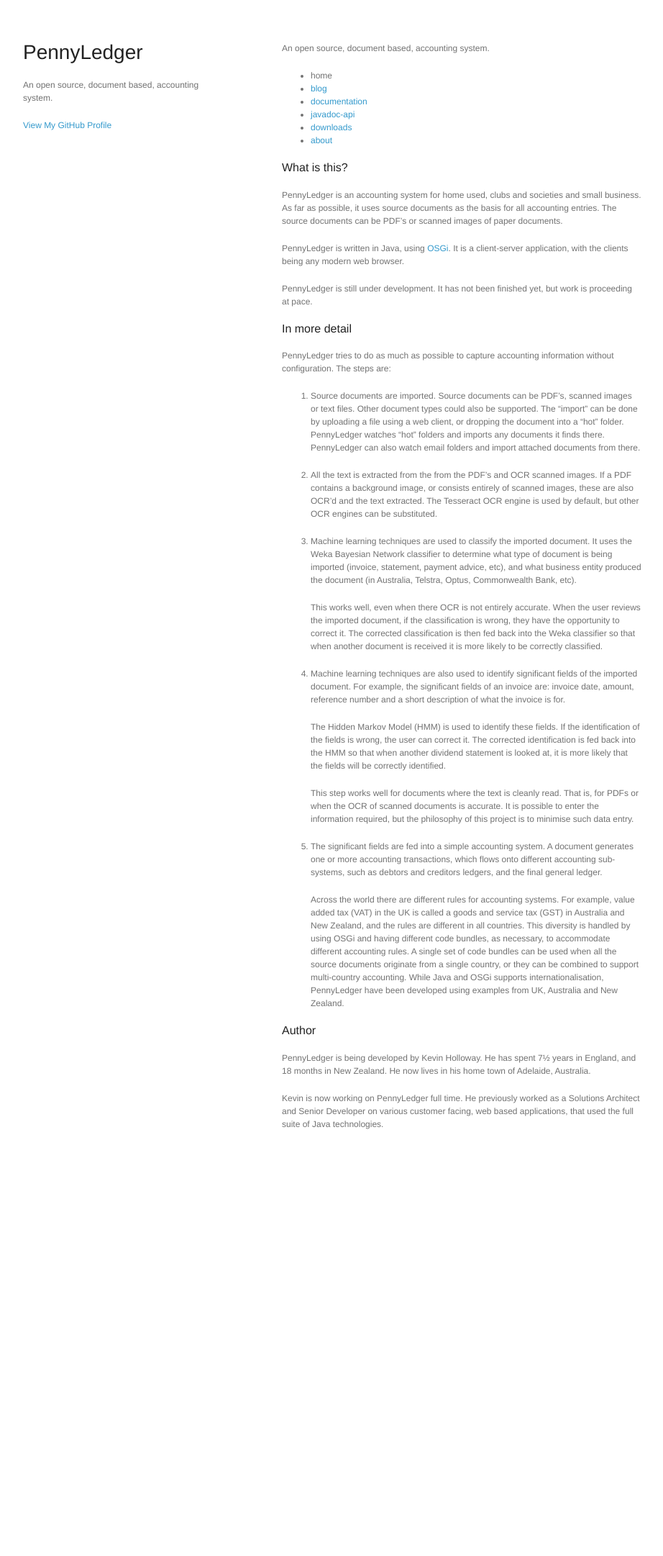
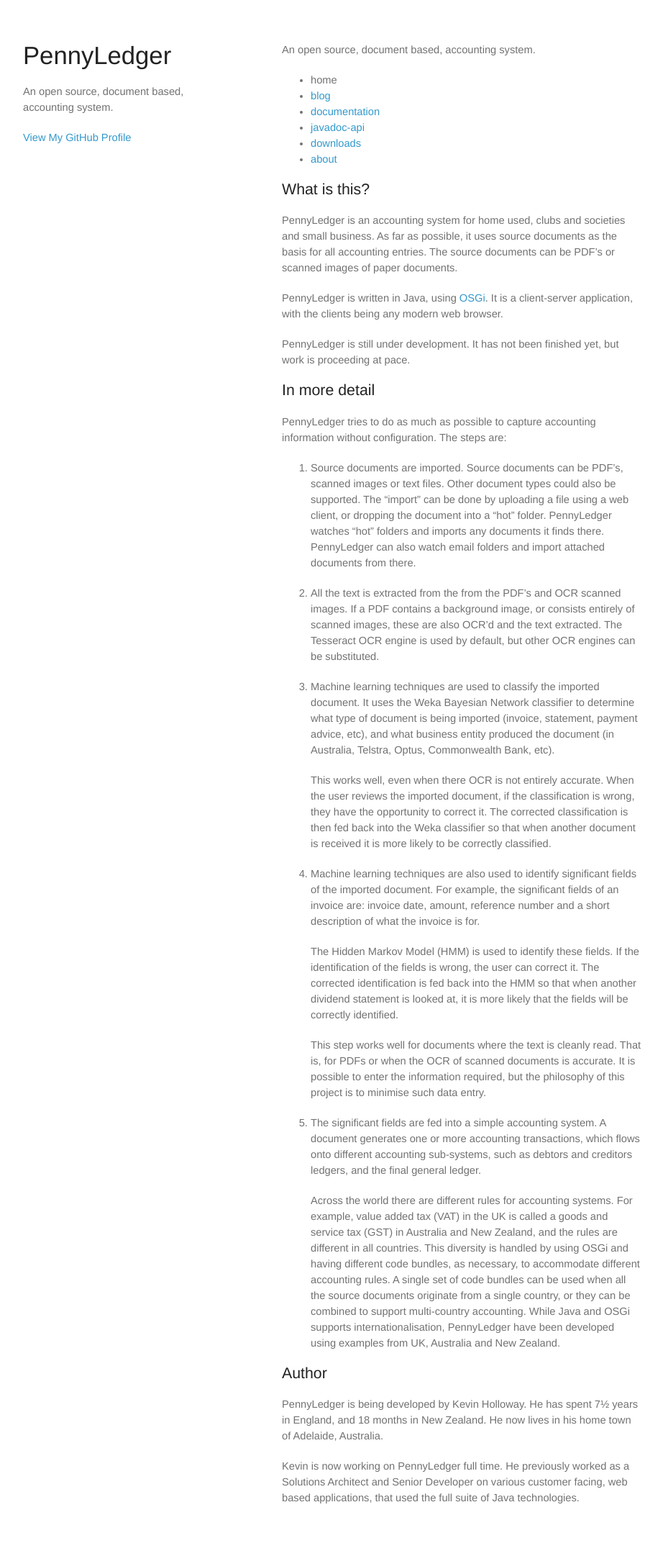
Before and after one commit to kevinau/kevinau.github.io, a Jekyll site: the page built from index.md, in a window 1280 px wide. Shown: the whole page at 72% size, without its empty margins (178-1100 px from the left). Built offline with Jekyll 4.4.1, drawn with Linux system fonts in a browser that asks for light colours; before the commit the page ends 1641 px from its top, so only the background shows below that.

Commit message:
Change font sizes to pt's

```diff
--- a/stylesheets/styles.css
+++ b/stylesheets/styles.css
@@ -1,7 +1,7 @@
 body {
   background-color: #fff;
   padding:50px;
-  font: 12px/1.5 "Helvetica Neue", Helvetica, Arial, sans-serif;
+  font: 11pt/1.5 "Helvetica Neue", Helvetica, Arial, sans-serif;
   color:#727272;
   font-weight:400;
 }
@@ -21,11 +21,11 @@ h1, h2, h3 {
 }
 
 header h1 {
-  font-size:28px;
+  font-size:26pt;
 }
 
 section h1 {
-  font-size:16px;
+  font-size:16pt;
 }
 
 section h2 {
```
